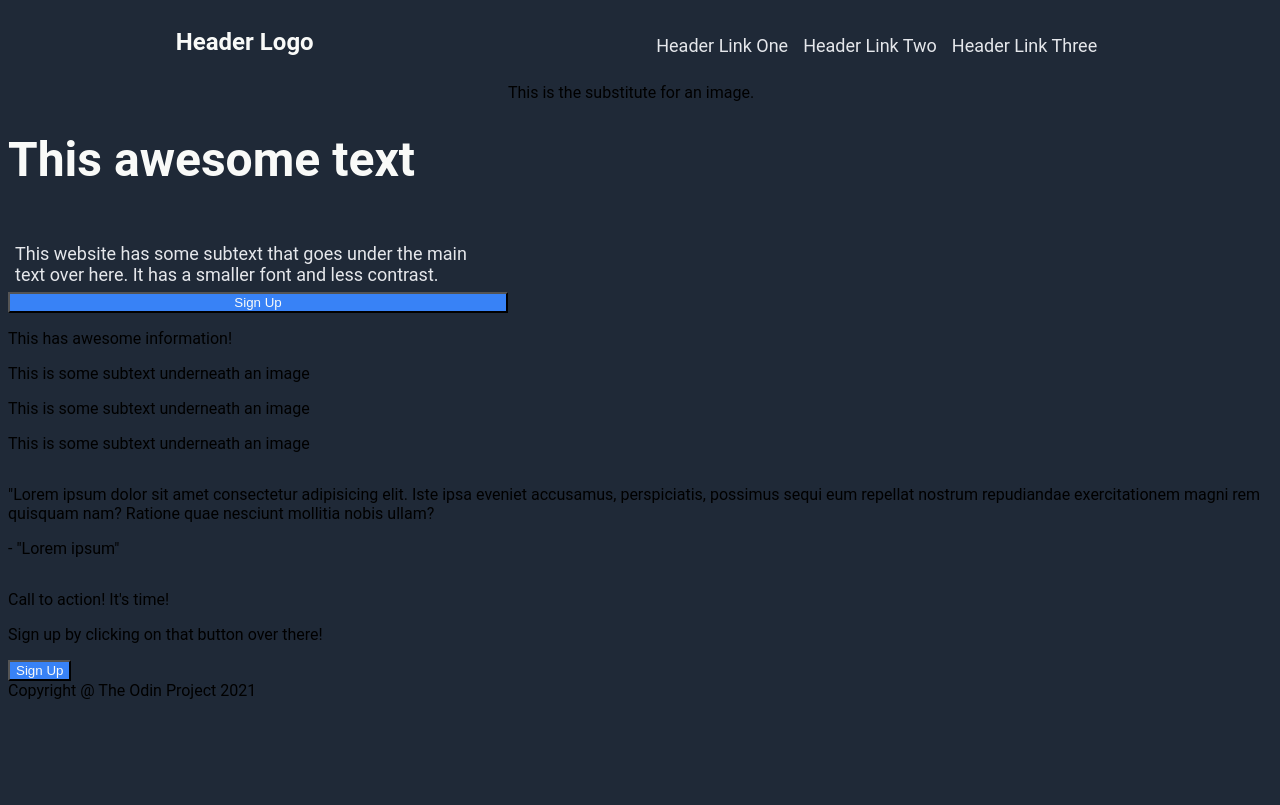
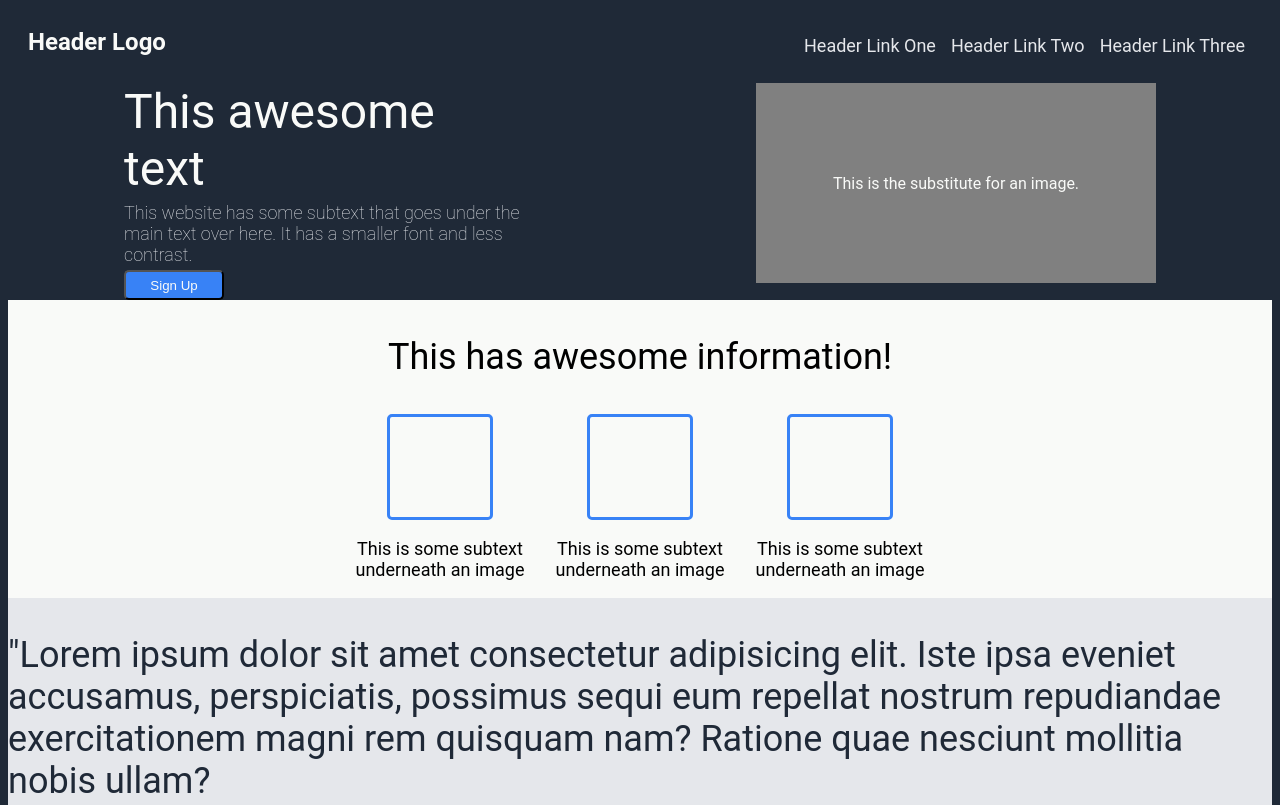
Before and after one commit to carolina-braz/Odin-landing-page, a plain HTML site: page index.html in a window 1280 px wide. Shown: the top 805 px of the page. Drawn offline with Linux system fonts and the light colour scheme.

Commit message:
Update style.css
Update with the basic styling of header and first three sections.

```diff
--- a/style.css
+++ b/style.css
@@ -6,7 +6,7 @@ body {
     justify-content: space-between;
 }
 
-ul, .secondary {
+ul {
     list-style: none;
     font-size: 18px;
     font-weight: lighter;
@@ -21,7 +21,7 @@ header {
     font-weight: bold;
     color: #f9faf8;
     display: flex;
-    justify-content: space-around;
+    justify-content: space-between;
     align-content: center;
     margin: 20px;
 }
@@ -30,19 +30,106 @@ header {
 
 #one {
     display: flex;
-    justify-content: left;
+    justify-content: space-around;
+    margin: 0;
+    padding: 0;
 }
+
 
 .content {
     display: flex;
     flex-flow: column wrap;
-    font-size: 48px;
-    font-weight: bold;
-    color: #f9faf8;
-    width: 500px;
+    justify-content: center;
+    width: 400px;
+    gap: 5px;
 }
 
-button {
+.text {
+    font-size: 48px;
+    font-weight: 900px;
+    color: #f9faf8;
+    margin: 0px;
+}
+
+.secondary {
+    font-size: 18px;
+    font-weight: lighter;
+    color: #e5e7eb;
+    text-align: left;
+    margin: 0px;
+}
+
+.signup {
     background-color: #3882f6;
-    color:#f9faf8
+    color:#f9faf8;
+    width: 100px;
+    height: 30px;
+    border-radius: 5px;
+    flex: 0 0 auto;
 }
+
+.image {
+    width: 400px;
+    height: 200px;
+    background-color: gray;
+    color: #f9faf8;
+    text-align: center;
+    align-content: center;
+}
+
+#two {
+    background-color: #f9faf8;
+    text-align: center;
+    display: flex;
+    flex-direction: column;
+    margin: 0px;
+}
+
+.title {
+    font-size: 36px;
+    font-weight: 900px;
+    color: black;
+}
+
+.box {
+    display: flex;
+    flex-direction: row;
+    flex-wrap: wrap;
+    justify-content: center;
+    align-content: center;
+    font-size: 18px;
+    font-weight: 100px;
+}
+
+.square {
+    display: flex;
+    flex-direction: column;
+    flex-wrap: wrap;
+    width: 200px;
+    height:auto;
+    text-align: center;
+    align-content: center;
+    justify-content: center;
+
+}
+
+#square {
+    width: 100px;
+    height: 100px;
+    border-color: #3882f6;
+    border-style: solid;
+    border-radius: 5px;
+    margin: 0px;
+    align-self: center;
+}
+
+#three {
+    background-color: #e5e7eb;
+}
+
+.quote {
+    color: #1f2937;
+    font-size: 36px;
+    font-weight: 300px;
+    ;
+}
```
